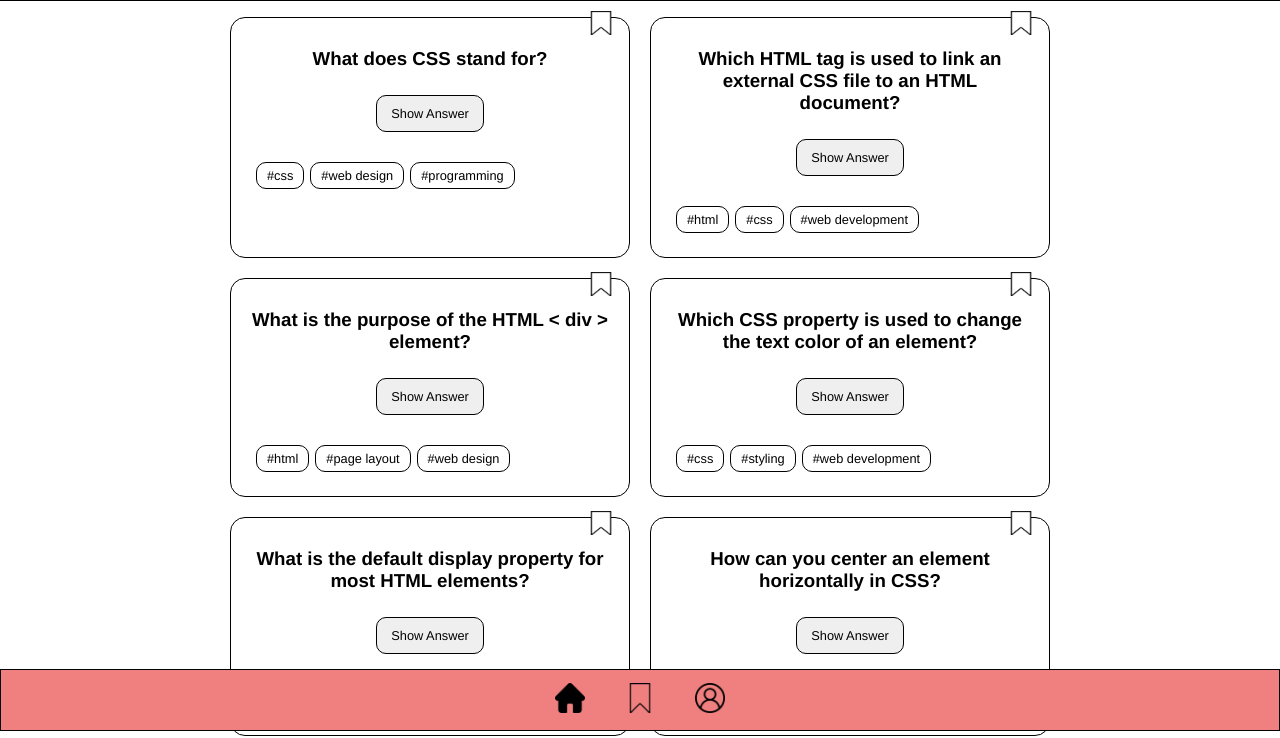
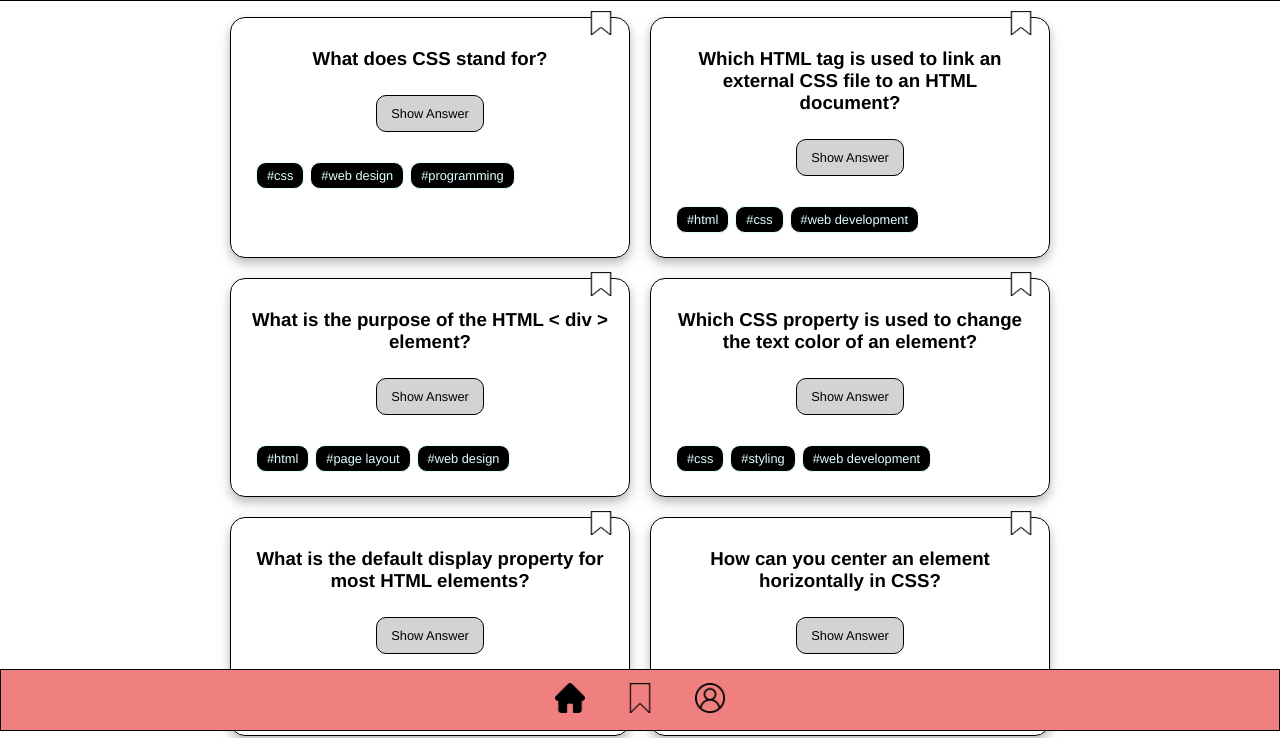
Before and after one commit to codebypaulina/paulinaczeschla-quiz-app, a plain HTML site: page index.html in a window 1280 px wide. Shown: the part 69-807 px from the top of the page. Drawn offline with Linux system fonts and the light colour scheme.

Commit message:
updated cards incl. showanswer-button and shadow

```diff
--- a/components/button.css
+++ b/components/button.css
@@ -4,8 +4,13 @@
   padding: 10px 14px;
   font-size: 0.8rem;
   cursor: pointer;
-  margin-bottom: 10px;
   margin-bottom: 30px;
+  background-color: lightgray;
+  transition: background-color 0.3s ease;
+}
+
+.button--show-answer:hover {
+  background-color: lightcoral;
 }
 
 .card-answer {
--- a/components/card.css
+++ b/components/card.css
@@ -29,6 +29,7 @@
   width: 100%;
   max-width: 400px;
   box-sizing: border-box;
+  box-shadow: 0 4px 8px rgba(0, 0, 0, 0.2), 0 8px 16px rgba(0, 0, 0, 0.1);
 }
 
 .card .bookmark {
@@ -74,6 +75,9 @@
   border-radius: 10px;
   padding: 5px 10px;
   font-size: 0.8rem;
+  background-color: black;
+  color: lightcyan;
+  /* FUNKTIONIERT NICHT!! font-weight: 300; */
 }
 
 .hidden {
```
